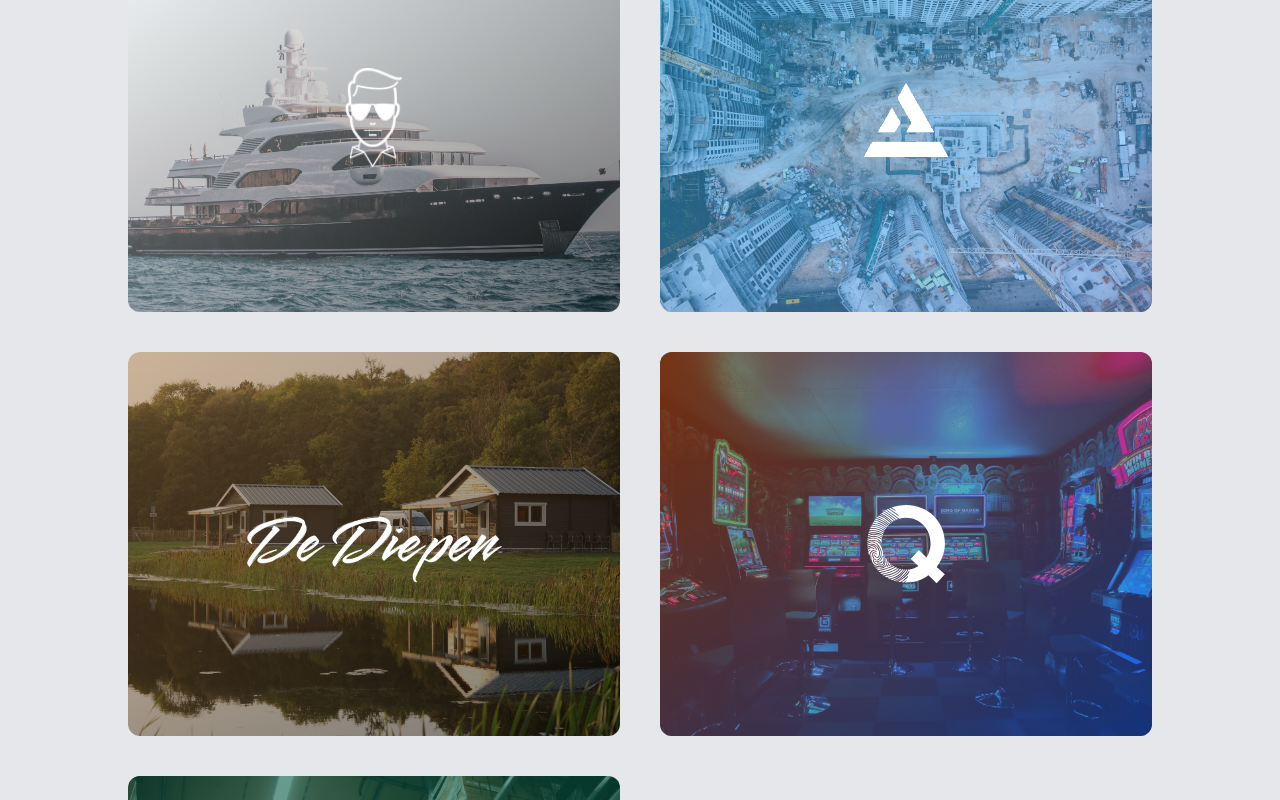
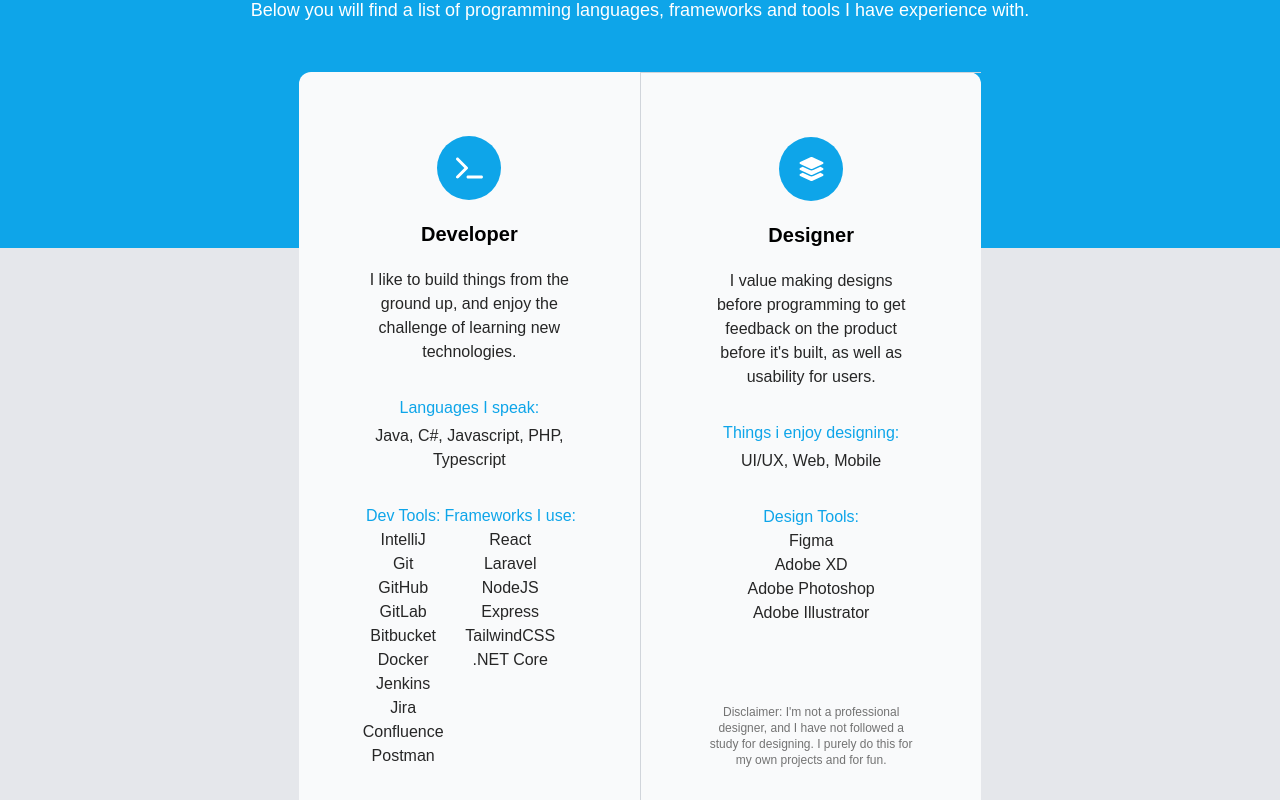
Before and after one commit to Kef100/CV, a React (Create React App) app: page / in a window 1280 px wide. Shown: the part 980-1780 px from the top of the page. Built offline with nearby package versions, Linux system fonts and the light colour scheme; a web font is replaced by a local one.

Commit message:
knowledge section

```diff
--- a/src/App.jsx
+++ b/src/App.jsx
@@ -15,6 +15,7 @@ import LanguageSwitch from './components/LanguageSwitch';
 import commonNL from './translations/nl/common.json';
 import commonEN from './translations/en/common.json';
 import Footer from './components/Footer';
+import Knowledge from './components/Knowledge';
 
 i18next
   .use(LanguageDetector)
@@ -37,13 +38,12 @@ function App() {
     <I18nextProvider i18n={i18next}>
       <div className="flex flex-col font-roboto relative w-full h-full min-h-screen overflow-hidden">
         <Landing />
+        <Knowledge />
         <div className="pb-10 flex p-6 flex-col gap-y-10 h-full px-12 lg:px-32
         dark:bg-neutral-900 bg-gray-200"
         >
           <WorkExperience />
           <Education />
-          {/* <Properties /> */}
-          {/* <Preferences /> */}
           <Testimonials />
           <Footer />
         </div>
--- /dev/null
+++ b/src/components/Knowledge.jsx
@@ -0,0 +1,83 @@
+import React from 'react';
+import { useTranslation } from 'react-i18next';
+import { FontAwesomeIcon } from '@fortawesome/react-fontawesome';
+import { faTerminal, faLayerGroup } from '@fortawesome/free-solid-svg-icons';
+
+function Knowledge() {
+  const { t } = useTranslation('common');
+
+  return (
+    <div className="flex flex-col my-14">
+      <div className="flex flex-col gap-y-3 bg-sky-500 pt-20 pb-52 flex justify-center items-center px-12 lg:px-32">
+        <div className="flex flex-col gap-1 z-10">
+          <h2 className="text-white font-bold text-2xl lg:text-3xl text-center">{t('knowledge.title')}</h2>
+          <p className="text-white text-base lg:text-lg pb-4 text-center">{t('knowledge.subtitle')}</p>
+        </div>
+      </div>
+      <div className="px-12 lg:px-32 flex items-center justify-center">
+        <div className="bg-gray-50 dark:bg-neutral-800 dark:text-white w-full xl:w-2/3 2xl:w-1/2 h-full -mt-44
+        rounded-xl grid lg:grid-cols-2 divide-gray-300 dark:divide-neutral-700 divide-y lg:divide-x"
+        >
+          <div className="p-16 flex flex-col gap-8">
+            <div className="flex flex-col gap-5 items-center">
+              <div className="rounded-full bg-sky-500 w-16 h-16 flex items-center justify-center p-4">
+                <FontAwesomeIcon icon={faTerminal} size="xl" className="text-white" />
+              </div>
+              <h3 className="dark:text-white text-xl font-bold">{t('knowledge.developer.title')}</h3>
+              <p className="text-neutral-800 dark:text-white text-center">{t('knowledge.developer.subtitle')}</p>
+            </div>
+
+            <div className="flex flex-col gap-1">
+              <p className="text-sky-500 text-center dark:text-sky-400">{`${t('knowledge.developer.languages.title')}:`}</p>
+              <p className="text-neutral-800 text-center dark:text-gray-100">{t('knowledge.developer.languages.list')}</p>
+            </div>
+
+            <div className="flex flex-col gap-5 xl:gap-0 xl:flex-row justify-between 2xl:justify-evenly">
+              <div>
+                <p className="text-sky-500 text-center dark:text-sky-400">{`${t('knowledge.developer.tools.title')}:`}</p>
+                {t('knowledge.developer.tools.list', { returnObjects: true }).map((tool) => (
+                  <p className="text-neutral-800 text-center dark:text-gray-100" key={tool}>{tool}</p>
+                ))}
+              </div>
+              <div>
+                <p className="text-sky-500 text-center dark:text-sky-400">{`${t('knowledge.developer.frameworks.title')}:`}</p>
+                {t('knowledge.developer.frameworks.list', { returnObjects: true }).map((framework) => (
+                  <p className="text-neutral-800 text-center dark:text-gray-100" key={framework}>{framework}</p>
+                ))}
+              </div>
+            </div>
+
+          </div>
+          <div className="p-16 flex flex-col gap-8">
+            <div className="flex flex-col gap-5 items-center">
+              <div className="rounded-full bg-sky-500 w-16 h-16 flex items-center justify-center p-4">
+                <FontAwesomeIcon icon={faLayerGroup} size="xl" className="text-white" />
+              </div>
+              <h3 className="dark:text-white text-xl font-bold">{t('knowledge.designer.title')}</h3>
+              <p className="text-neutral-800 dark:text-white text-center">{t('knowledge.designer.subtitle')}</p>
+            </div>
+
+            <div className="flex flex-col gap-1">
+              <p className="text-sky-500 text-center dark:text-sky-400">{`${t('knowledge.designer.things.title')}:`}</p>
+              <p className="text-neutral-800 text-center dark:text-gray-100">{t('knowledge.designer.things.list')}</p>
+            </div>
+
+            <div className="flex flex-col gap-5 xl:gap-0 justify-between h-full">
+              <div>
+                <p className="text-sky-500 text-center dark:text-sky-400">{`${t('knowledge.designer.tools.title')}:`}</p>
+
+                {t('knowledge.designer.tools.list', { returnObjects: true }).map((tool) => (
+                  <p key={tool} className="text-neutral-800 text-center dark:text-gray-100">{tool}</p>
+                ))}
+              </div>
+
+              <p className="text-xs text-neutral-500 dark:text-gray-300 text-center">{`Disclaimer: ${t('knowledge.designer.disclaimer')}`}</p>
+            </div>
+          </div>
+        </div>
+      </div>
+    </div>
+  );
+}
+
+export default Knowledge;
--- a/src/components/Landing.jsx
+++ b/src/components/Landing.jsx
@@ -130,8 +130,8 @@ function Landing() {
             className="bg-white dark:bg-neutral-800 dark:text-white transition-all gap-3 lg:gap-5
         w-full h-full min-h-[15rem] lg:min-h-0 flex flex-col lg:flex-row items-center justify-center p-8 rounded-lg"
           >
-            <div className="rounded-full dark:bg-sky-500/20 bg-sky-100 w-16 h-16 flex items-center justify-center p-4">
-              <FontAwesomeIcon icon={pickIcon(item.icon)} size="xl" className="text-sky-500" />
+            <div className="rounded-full bg-sky-500 w-16 h-16 flex items-center justify-center p-4">
+              <FontAwesomeIcon icon={pickIcon(item.icon)} size="xl" className="text-white" />
             </div>
             <div className="flex flex-col items-center lg:items-start">
               <p className="text-2xl">{item.title}</p>
--- a/src/components/LanguageSwitch.jsx
+++ b/src/components/LanguageSwitch.jsx
@@ -18,13 +18,13 @@ function LanguageSwitch() {
 
   return (
     <div
-      className={`fixed top-1/4 ring-2 ring-sky-500 left-0 w-20 h-20 shadow-sm rounded-full overflow-hidden
+      className={`fixed top-1/4 ring-2 dark:ring-white ring-black left-0 w-20 h-20 shadow-sm rounded-full overflow-hidden
       transition-all duration-300 -translate-x-1/2 z-40 flex ${!rotated ? 'rotate-180' : 'rotate-0'}`}
     >
       <button
         type="button"
         className="w-full h-full items-center justify-center rotate-180 uppercase
-        transition-all bg-sky-500/50 dark:bg-sky-500/25 hover:bg-sky-500/40 font-bold text-white"
+        transition-all bg-white dark:bg-black font-bold dark:text-white"
         onClick={() => changeLanguage('en')}
       >
         en
@@ -32,7 +32,7 @@ function LanguageSwitch() {
       <button
         type="button"
         className="w-full h-full items-center justify-center uppercase
-        transition-all bg-sky-500/50 dark:bg-sky-500/25 hover:bg-sky-500/40 font-bold text-white"
+        transition-all bg-white dark:bg-black font-bold dark:text-white"
         onClick={() => changeLanguage('nl')}
       >
         nl
--- a/src/components/ScrollTop.jsx
+++ b/src/components/ScrollTop.jsx
@@ -21,11 +21,11 @@ function ScrollTop() {
     <button
       type="button"
       onClick={handleClick}
-      className={`${visible ? 'right-2 lg:right-3' : '-right-14'}
-       fixed flex justify-center items-center bottom-5 z-40 rounded-full lg:rounded-xl bg-sky-500/25 shadow-xl
-       p-px lg:p-2 ring-2 ring-sky-500 transition-all duration-300 hover:bg-sky-500/50`}
+      className={`${visible ? 'right-2 lg:right-4' : '-right-14'}
+       fixed flex justify-center items-center bottom-5 z-40 rounded-full lg:rounded-xl bg-white dark:bg-black shadow-xl
+       p-px lg:p-2 ring-2 dark:ring-white ring-black transition-all duration-300`}
     >
-      <ChevronUp size={30} className="text-sky-500" />
+      <ChevronUp size={30} className="dark:text-white text-black" />
     </button>
   );
 }
--- a/src/translations/en/common.json
+++ b/src/translations/en/common.json
@@ -24,6 +24,62 @@
         "icon": "faUser"
       }
     ]
+  },
+  "knowledge": {
+    "title": "Knowledge",
+    "subtitle": "Below you will find a list of programming languages, frameworks and tools I have experience with.",
+    "designer": {
+      "title": "Designer",
+      "subtitle": "I value making designs before programming to get feedback on the product before it's built, as well as usability for users.",
+      "disclaimer": "I'm not a professional designer, and I have not followed a study for designing. I purely do this for my own projects and for fun.",
+      "things": {
+        "title": "Things i enjoy designing",
+        "list": "UI/UX, Web, Mobile"
+      },
+      "tools": {
+        "title": "Design Tools",
+        "list": [
+          "Figma",
+          "Adobe XD",
+          "Adobe Photoshop",
+          "Adobe Illustrator"
+        ]
+      }
+    },
+    "developer":  {
+      "title": "Developer",
+      "subtitle": "I like to build things from the ground up, and enjoy the challenge of learning new technologies.",
+      "languages": {
+        "title": "Languages I speak",
+        "list": "Java, C#, Javascript, PHP, Typescript"
+      },
+      "tools": {
+        "title": "Dev Tools",
+        "list": [
+          "IntelliJ",
+          "Git",
+          "GitHub",
+          "GitLab",
+          "Bitbucket",
+          "Docker",
+          "Jenkins",
+          "Jira",
+          "Confluence",
+          "Postman"
+        ]
+      },
+      "frameworks": {
+        "title": "Frameworks I use",
+        "list": [
+          "React",
+          "Laravel",
+          "NodeJS",
+          "Express",
+          "TailwindCSS",
+          ".NET Core"
+        ]
+      }
+    }
   },
   "work_experience": {
     "title": "Work Experience",
--- a/src/translations/nl/common.json
+++ b/src/translations/nl/common.json
@@ -24,6 +24,35 @@
         "icon": "faUser"
       }
     ]
+  },
+  "knowledge": {
+    "title": "Kennis",
+    "subtitle": "Hieronder vind je een overzicht van programmeer talen, frameworks en tools waarmee ik ervaring heb.",
+    "designer": {
+      "title": "Designer",
+      "subtitle": "Ik vindt het fijn om eerst een ontwerp te maken waar ik feedback op kan krijgen, voordat ik het product ga bouwen.",
+      "disclaimer": "Ik ben geen professionele designer, en heb hier ook geen opleiding voor gevolgd. Ik doe dit puur voor mijn eigen plezier en om mijn kennis te vergroten.",
+      "things": {
+        "title": "Dingen die ik leuk vind om te designen",
+        "list": "UI/UX, Web, Mobiel"
+      },
+      "tools": {
+        "title": "Design Tools"
+      }
+    },
+    "developer": {
+      "title": "Developer",
+      "subtitle": "Ik vind het leuk om applicaties vanaf de grond op te bouwen, en houd ervan om te leren werken met nieuwe technologieën.",
+      "languages": {
+        "title": "Talen die ik spreek"
+      },
+      "tools": {
+        "title": "Dev Tools"
+      },
+      "frameworks": {
+        "title": "Frameworks die ik gebruik"
+      }
+    }
   },
   "work_experience": {
     "title": "Werkervaring",
@@ -54,7 +83,7 @@
         "title": "De Diepen",
         "website": "https://www.dediepen.nl/",
         "role": "Ober",
-        "year":  "Jun 2018 - Jul 2021",
+        "year": "Jun 2018 - Jul 2021",
         "logo": "./jobs/dediepen/logo.png",
         "image": "./jobs/dediepen/bg.jpg",
         "image_style": "from-brown-500 to-black",
@@ -64,7 +93,7 @@
         "title": "Qubiqx",
         "website": "https://www.qubiqx.com/",
         "role": "Web Developer",
-        "year":  "Nov. 2020 - Apr 2021",
+        "year": "Nov. 2020 - Apr 2021",
         "logo": "./jobs/qubiqx/logo.svg",
         "image": "./jobs/qubiqx/bg.jpg",
         "image_style": "from-orange-600 to-blue-600",
@@ -74,7 +103,7 @@
         "title": "Suppliance B.V.",
         "website": "https://www.suppliance.nl/",
         "role": "Web Developer",
-        "year":  "Aug 2019 - Jan. 2020",
+        "year": "Aug 2019 - Jan. 2020",
         "logo": "./jobs/suppliance/logo.svg",
         "image": "./jobs/suppliance/bg.jpg",
         "image_style": "from-emerald-800 to-emerald-700",
```
